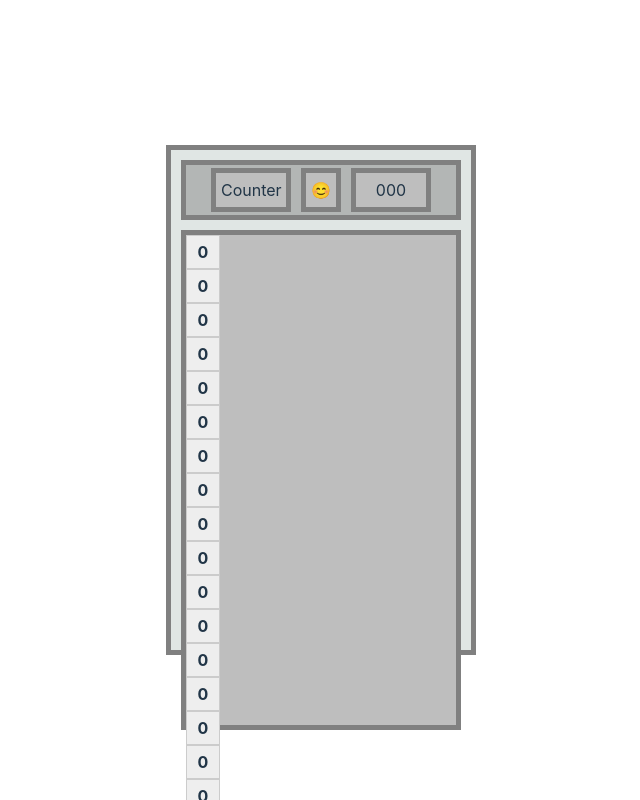
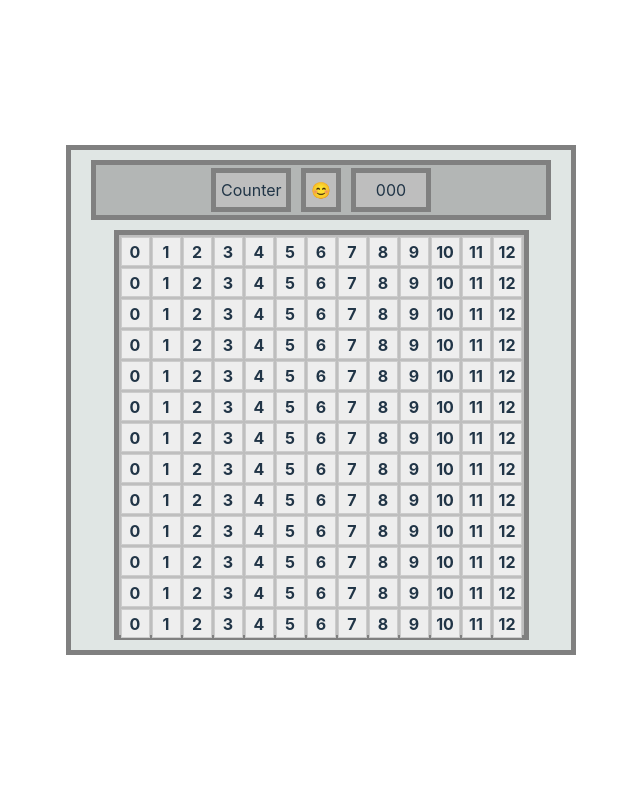
Before and after one commit to omri9180/minesweeper_react, a React (Vite) app: page / in a window 1280 px wide. Shown: the top 800 px of the page, without its empty margins (319-959 px from the left). Built offline with nearby package versions, Linux system fonts and the light colour scheme.

Commit message:
change some parameters

```diff
--- a/src/Components/Board.jsx
+++ b/src/Components/Board.jsx
@@ -6,7 +6,7 @@ import Rows from './Rows';
 const Board = () => {
     const [timeCount, setTimeCount] = useState([0, 0, 0]);
     const [startClock, setStartClock] = useState(false);
-    const num = [0, 1, 2, 3, 4, 5, 6, 7, 8, 9];
+    const num = [0, 1, 2, 3, 4, 5, 6, 7, 8, 9, 10, 11, 12];
     const startGame = () => {
         setStartClock(true);
     };
@@ -23,8 +23,8 @@ const Board = () => {
             <div className="cells_board">
                 <table>
                     <tbody>
-                        {num.map(i => (
-                            <Rows key={i} cellForRow={num} />
+                        {num.map((row, index) => (
+                            <Rows key={index} RowsNum={num} startGame={startGame} />
                         ))}
                     </tbody>
                 </table>
--- a/src/Components/Cell.jsx
+++ b/src/Components/Cell.jsx
@@ -1,8 +1,12 @@
 import React from 'react';
 import './Styles/Cell.css';
 
-const Cell = () => {
-    return <td className="cell">0</td>;
+const Cell = ({ startGame, value }) => {
+    return (
+        <td onClick={startGame} className="cell">
+            {value}
+        </td>
+    );
 };
 
 export default Cell;
--- a/src/Components/Rows.jsx
+++ b/src/Components/Rows.jsx
@@ -1,17 +1,13 @@
 import React from 'react';
 import Cell from './Cell';
 
-const Rows = ({ cellForRow }) => {
+const Rows = ({ RowsNum, startGame }) => {
     return (
-        <>
-            {cellForRow.map((_, rowIndex) => (
-                <tr key={rowIndex}>
-                    {cellForRow.map((_, colIndex) => (
-                        <Cell key={colIndex} />
-                    ))}
-                </tr>
+        <tr>
+            {RowsNum.map((cell, index) => (
+                <Cell key={index} value={index} startGame={startGame} />
             ))}
-        </>
+        </tr>
     );
 };
 
--- a/src/Components/Styles/Board.css
+++ b/src/Components/Styles/Board.css
@@ -1,6 +1,6 @@
 .board {
     display: flex;
-    width: 300px;
+    width: 500px;
     height: 500px;
     border: 5px solid gray;
     background-color: rgb(224, 230, 228);
@@ -45,16 +45,8 @@
 }
 
 .cells_board {
-    width: 90%;
-    height: 98%;
+    height: 400px;
     margin: 10px;
     border: 5px solid gray;
     background-color: rgb(190, 190, 190);
 }
-
-.cells_board table,
-tbody {
-    width: 100%;
-    height: 100%;
-    border-collapse: collapse;
-}
--- a/src/Components/Styles/Cell.css
+++ b/src/Components/Styles/Cell.css
@@ -1,9 +1,8 @@
 .cell {
-    width: 30px;
-    height: 30px;
+    width: 25px;
+    height: 25px;
     border: 1px solid #ccc;
     background-color: #eee;
-    display: flex;
     align-items: center;
     justify-content: center;
     font-size: 16px;
@@ -14,7 +13,7 @@
     background-color: #ddd;
 }
 
-.cell.mine {
+/* .cell.mine {
     background-color: #f00;
     color: #fff;
 }
@@ -22,4 +21,4 @@
 .cell.flag {
     background-color: #00f;
     color: #fff;
-}
+} */
```
